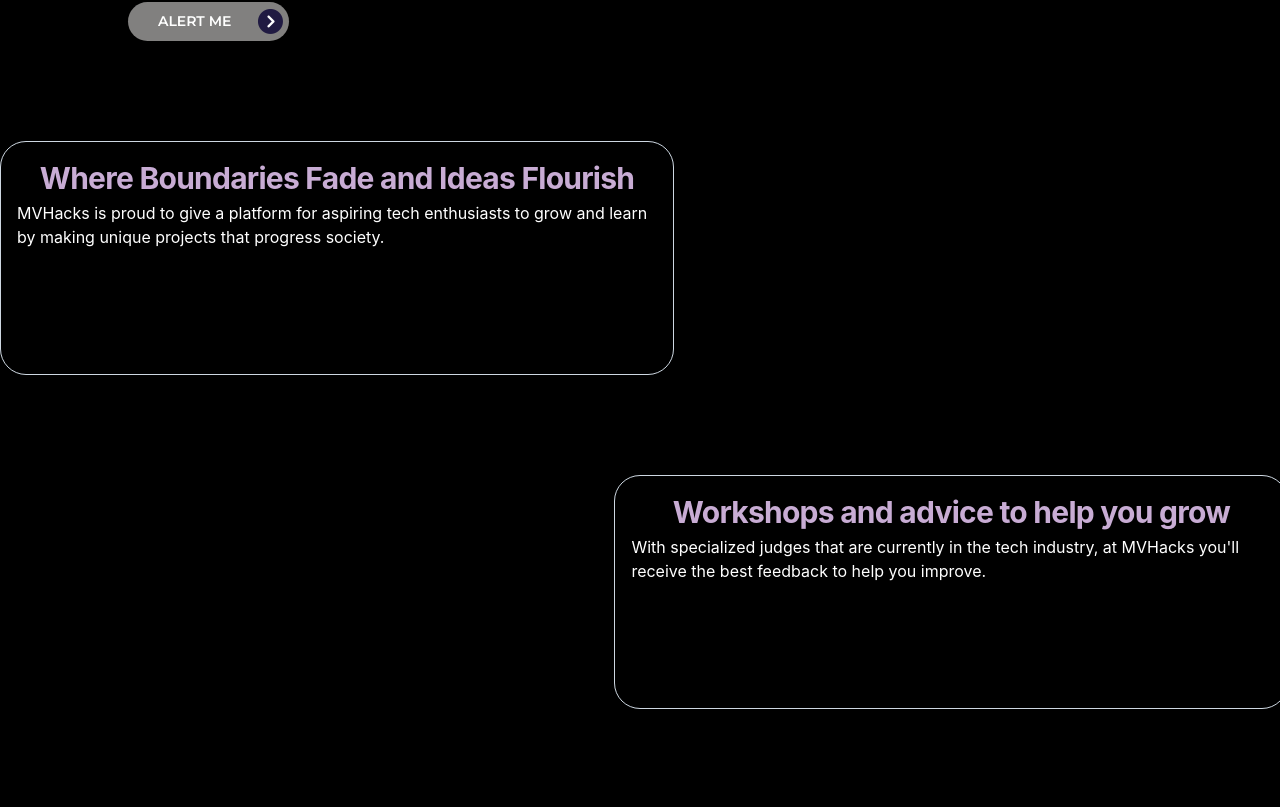
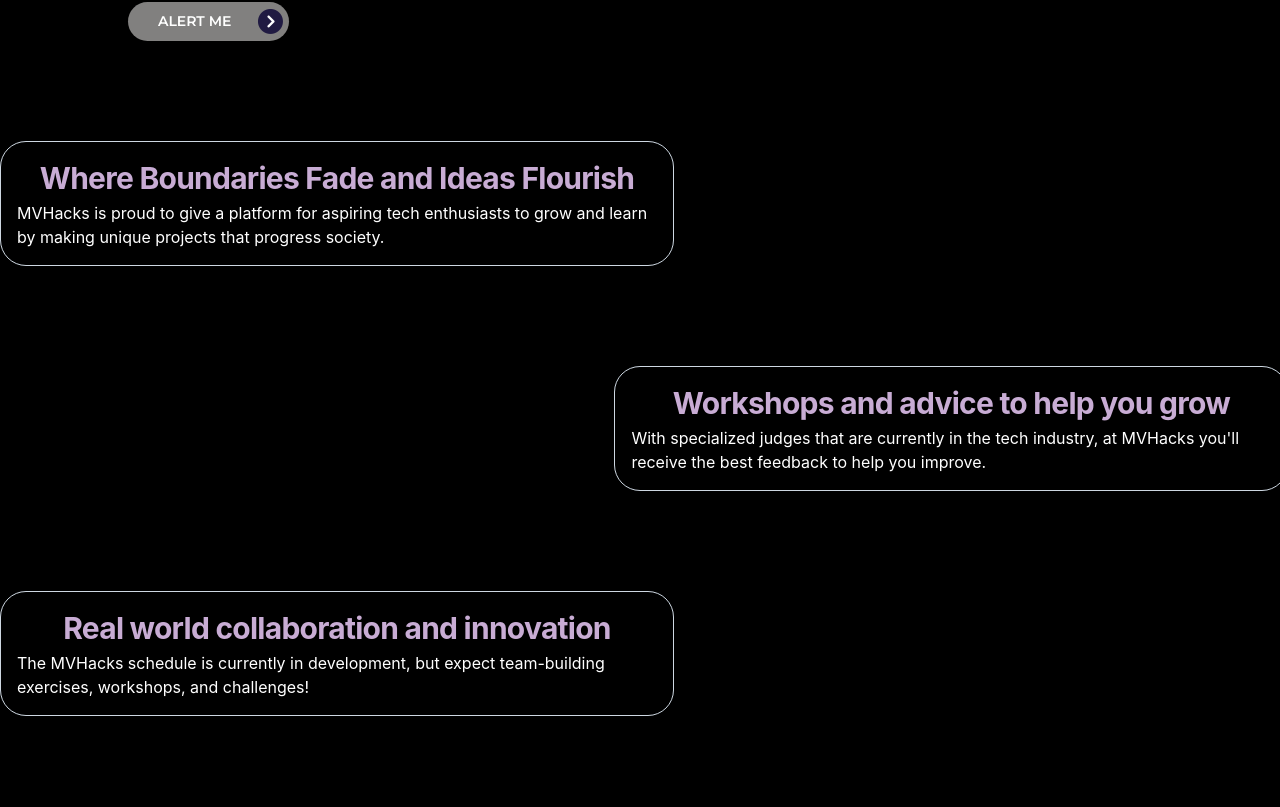
Before and after one commit to mvhacks/website-9.0, a React (Create React App) app: page / in a window 1280 px wide. Shown: the part 640-1447 px from the top of the page. Built offline with nearby package versions, Linux system fonts and the light colour scheme.

Commit message:
Turning info blocks to flex columns
Signed-off-by: FordoA455 <milobylin@gmail.com>

```diff
--- a/src/components/InfoPage.tsx
+++ b/src/components/InfoPage.tsx
@@ -14,8 +14,8 @@
         sx={{
           "--Card-padding": "16px",
           "--Card-radius": "26px",
-          display: "block",
-          height: "200px",
+          display: "flex",
+          flexDirection: "column",
           width: "50%",
           backgroundColor: "black"
         }}>
@@ -31,8 +31,8 @@
         sx={{
           "--Card-padding": "16px",
           "--Card-radius": "26px",
-          display: "block",
-          height: "200px",
+          display: "flex",
+          flexDirection: "column",
           width: "50%",
           marginLeft: "48%",
           marginTop: "100px",
@@ -50,8 +50,8 @@
         sx={{
           "--Card-padding": "16px",
           "--Card-radius": "26px",
-          display: "block",
-          height: "200px",
+          display: "flex",
+          flexDirection: "column",
           marginTop: "100px",
           width: "50%",
           backgroundColor: "black"
```
